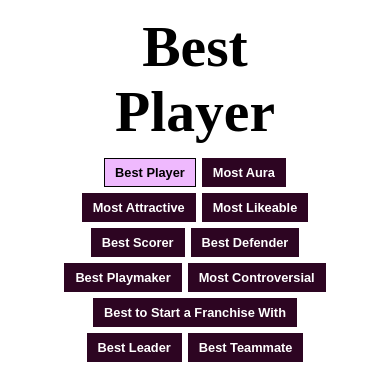
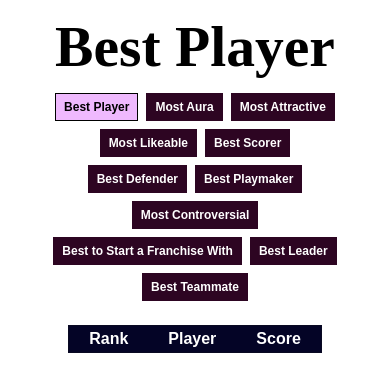
Before and after one commit to chenry22/nba-superlative-rankings, a Flask app: page /leaderboard/ball in a window 390 px wide. Shown: the part 96-482 px from the top of the page. Run offline with Flask 3, Linux system fonts and the light colour scheme; data that the repository does not hold is empty; some web fonts are replaced.

Commit message:
update mobile styling

```diff
--- a/static/styles.css
+++ b/static/styles.css
@@ -7,25 +7,27 @@ body {
 
 #prompt {
     font-family: 'Jersey 20';
-    margin: 26px 14dvw;
+    margin: 26px auto;
+    max-width: 800px;
     font-weight: 800;
-    font-size: 3.6rem;
-    line-height: 3rem;
+    font-size: 3.4rem;
+    line-height: 2.8rem;
 }
 .players {
     display: flex;
     justify-content: center;
-    gap: 40px;
+    max-width: 100%;
+    gap: 8%;
 }
 
 .player img {
-    width: 200px;
+    max-width: 200px;
     border-radius: 10px;
 }
 
 .player-select {
     padding: 6px 8px;
-    border-radius: 4px;
+    border-radius: 6px;
     border: 3px solid transparent;
     margin-bottom: 6px;
 }
@@ -70,7 +72,7 @@ body {
 .confirm {
     font-family: 'Jersey 20';
     background-color: rgb(226, 236, 255);
-    font-size: 1.6rem;
+    font-size: 1.8rem;
 }
 .disabled {
     cursor: default !important;
@@ -154,7 +156,8 @@ nav > div {
 }
 #title {
     font-family: 'Jersey 20';
-    margin: 14px 20% 0;
+    margin: 14px 5% 0;
+    max-width: 700px;
     padding: 0;
     font-size: 3.6rem;
 }
@@ -163,10 +166,10 @@ nav > div {
     align-items: center;
     justify-content: center;
     flex-wrap: wrap;
-    gap: 6px;
-    max-width: 860px;
+    gap: 8px;
+    max-width: 800px;
     margin: 0 auto;
-    padding: 0 32px;
+    padding: 0 24px;
     margin-bottom: 10px;
 }
 #leaderboard-change a {
@@ -176,8 +179,8 @@ nav > div {
     color: white;
     border: 1px solid transparent;
     background-color: rgb(45, 5, 34);
-    padding: 6px 10px;
-    font-size: 0.8rem;
+    padding: 6px 8px;
+    font-size: 0.75rem;
     font-weight: 600;
 }
 .active {
```
